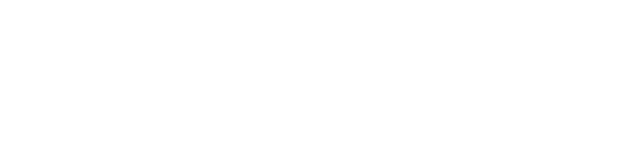
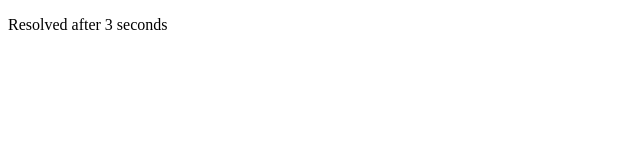
Before and after one commit to acciojob/race-to-finish-GnaneshwariSarala, a website: page main.html in a window 1280 px wide. Shown: the whole page, without its empty margins (0-640 px from the left). Drawn offline with Linux system fonts and the light colour scheme.

Commit message:
created a submission

```diff
--- a/main.html
+++ b/main.html
@@ -1,13 +1,13 @@
 <!DOCTYPE html>
+<html lang="en">
+<head>
+    <meta charset="UTF-8">
+    <meta name="viewport" content="width=device-width, initial-scale=1.0">
+    <title>Promise Example</title>
+</head>
+<body>
+    <div id="output"></div>
 
-<html>
-  <head>
-    <link rel="stylesheet" href="styles.css" />
-  </head>
-
-  <body>
-    <!-- the entire body must be written by student -->
-    <div id="output"></div>
-    <script type="text/javascript" src="./script.js"></script>
-  </body>
+    <script src="script.js"></script>
+</body>
 </html>
--- a/script.js
+++ b/script.js
@@ -1,4 +1,28 @@
-window.promises = [];
+document.addEventListener("DOMContentLoaded", () => {
+    const outputDiv = document.getElementById('output');
 
-// Do not change the code above this
-// add your promises to the array `promises`
+    // Function to create a promise with a random time between 1 and 5 seconds
+    function createPromise() {
+        const randomTime = Math.floor(Math.random() * 5) + 1;
+        return new Promise((resolve) => {
+            setTimeout(() => {
+                resolve(`Resolved after ${randomTime} seconds`);
+            }, randomTime * 1000); // Converting seconds to milliseconds
+        });
+    }
+
+    // Array of promises
+    const promises = Array.from({ length: 5 }, createPromise);
+
+    // Using Promise.any to wait for the first promise to resolve
+    Promise.any(promises)
+    .then(result => {
+        // Print the result in the output div
+        const p = document.createElement('p');
+        p.textContent = result;
+        outputDiv.appendChild(p);
+    })
+    .catch(error => {
+        console.error("All promises rejected:", error);
+    });
+});
```
